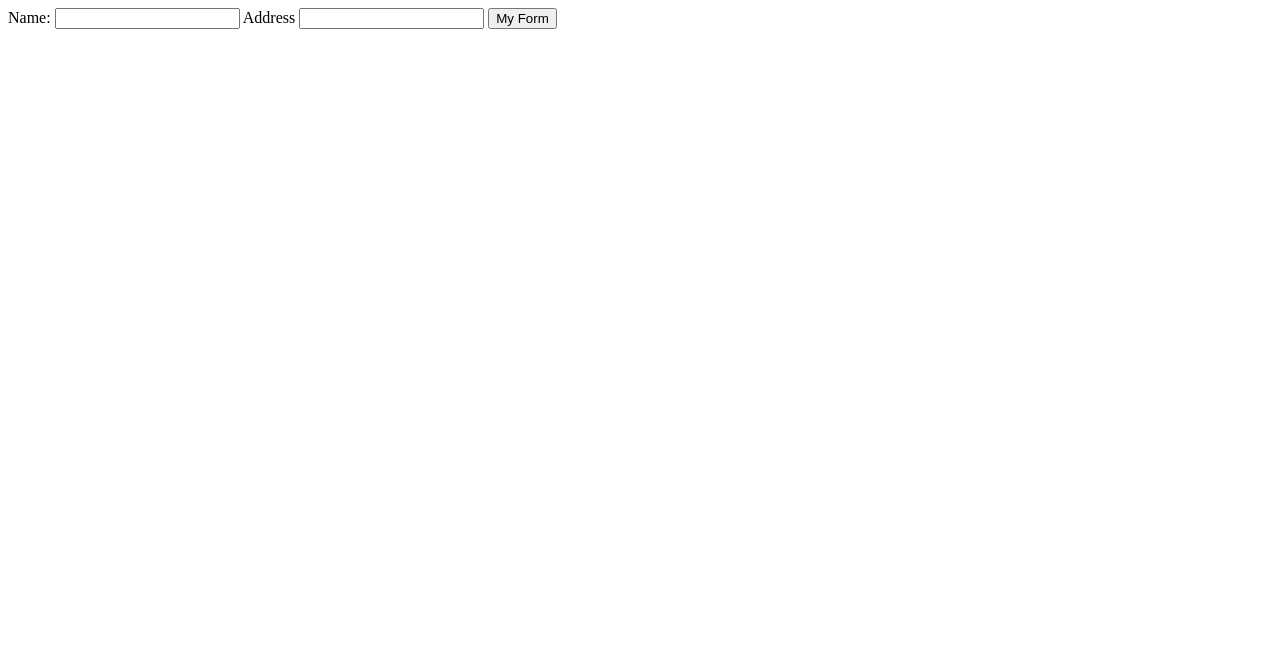
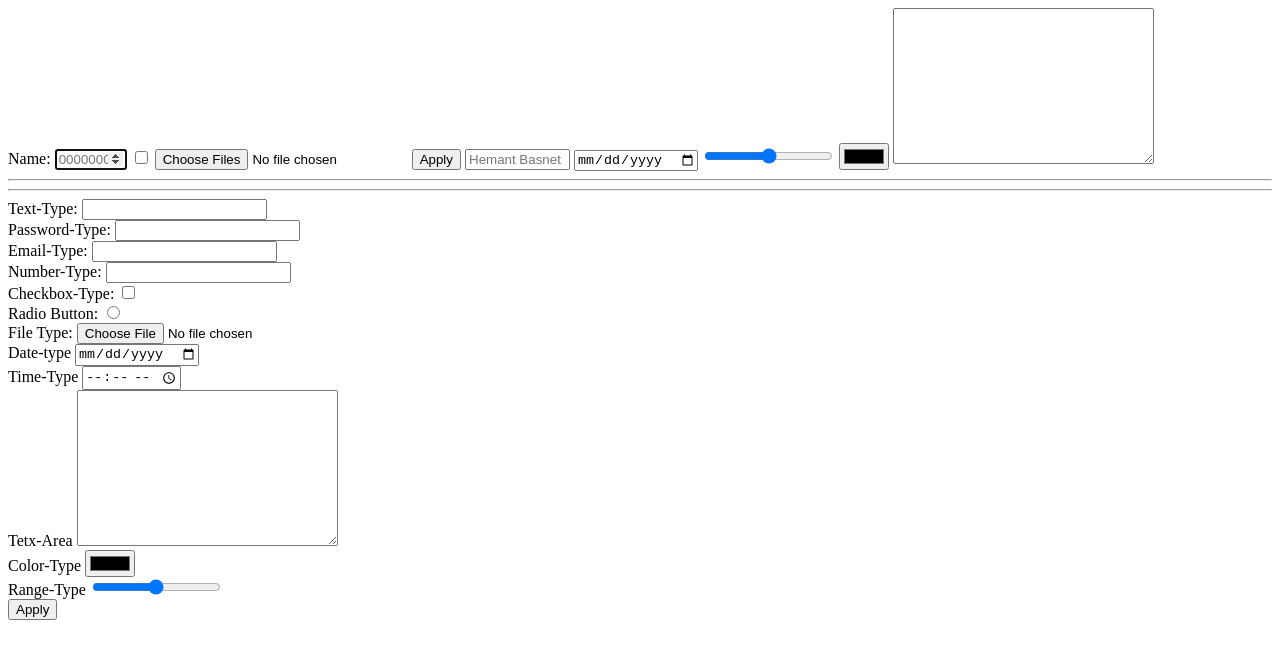
Before and after one commit to hemantbas09/F1Soft, a plain HTML site: page HTML Practise/form.html in a window 1280 px wide. Drawn offline with Linux system fonts and the light colour scheme.

Commit message:
HTML Form

```diff
--- a/HTML Practise/form.html
+++ b/HTML Practise/form.html
@@ -7,15 +7,97 @@
     <title>Document</title>
   </head>
   <body>
-    <!-- All the attributes used in input tag: type,name,value,placeholder,required,disabled,readonly,maxlength, min,max step,pattern,autofocus, autocomplete,size, multiple,accept -->
+    <!-- All the attributes used in input tag:
+       type,name, id, value,placeholder,required,disabled,readonly,maxlength, min,max step,pattern,autofocus, autocomplete,size, multiple,accept -->
     <!-- The input types are: text,password, email,number, email, checkbox, radio, file,date,time,texrarea, color, range,submit -->
 
     <form action="" method="POST">
-      <label for="name">Name:</label>
-      <input type="text" id="name" />
-      <label for="address">Address</label>
-      <input type="text" id="address" />
-      <input type="submit" value="My Form" />
+      <label for="first-name">Name:</label>
+
+      <input
+        id="phone-number"
+        type="number"
+        placeholder="000000000"
+        name="phone-number"
+        required
+        min="0"
+        max="1000"
+        step="3"
+        autofocus
+      />
+      <input type="checkbox" name="agree" value="yes" />
+      <input type="file" multiple accept=".jpg, .png" />
+      <input type="submit" value="Apply" />
+      <input
+        id="first-name"
+        type="text"
+        placeholder="Hemant Basnet"
+        name="first-name"
+        required
+        size="10"
+        maxlength="3"
+        autocomplete="honorific-prefix"
+        autocorrect
+      />
+      <input type="date" name="birthdate" />
+      <input type="range" name="volume" min="0" max="100" />
+      <input type="color" name="volume" min="0" max="100" />
+      <textarea name="" id="" cols="30" rows="10"></textarea>
+    </form>
+    <hr />
+    <hr />
+    <form action="" method="">
+      <div>
+        <label for="name">Text-Type:</label>
+        <input type="text" id="name" />
+      </div>
+      <div>
+        <label for="password">Password-Type:</label>
+        <input type="Password" id="password" />
+      </div>
+      <div>
+        <label for="email">Email-Type:</label>
+        <input type="email" id="email" />
+      </div>
+      <div>
+        <label for="stock-item">Number-Type:</label>
+        <input type="number" id="stock-item" />
+      </div>
+      <div>
+        <label for="terms-condition">Checkbox-Type:</label>
+        <input type="checkbox" id="terms-condition" />
+      </div>
+      <div>
+        <label for="product">Radio Button:</label>
+        <input type="radio" id="product" />
+      </div>
+      <div>
+        <label for="image">File Type:</label>
+        <input type="file" id="image" />
+      </div>
+      <div>
+        <label for="deadline-date">Date-type</label>
+        <input type="date" id="deadline-date" />
+      </div>
+      <div>
+        <label for="current-time">Time-Type</label>
+        <input type="time" id="current-time" />
+      </div>
+      <div>
+        <label for="description">Tetx-Area</label>
+        <textarea name="" id="description" cols="30" rows="10"></textarea>
+      </div>
+      <div>
+        <label for="choose-color">Color-Type</label>
+
+        <input type="color" id="choose-color" />
+      </div>
+      <div>
+        <label for="range-input">Range-Type</label>
+        <input type="range" id="range-input" />
+      </div>
+
+      <input type="submit" value="Apply" />
     </form>
   </body>
 </html>
```
Also changed, not shown: HTML Practise/style.css (line endings or trailing spaces).
